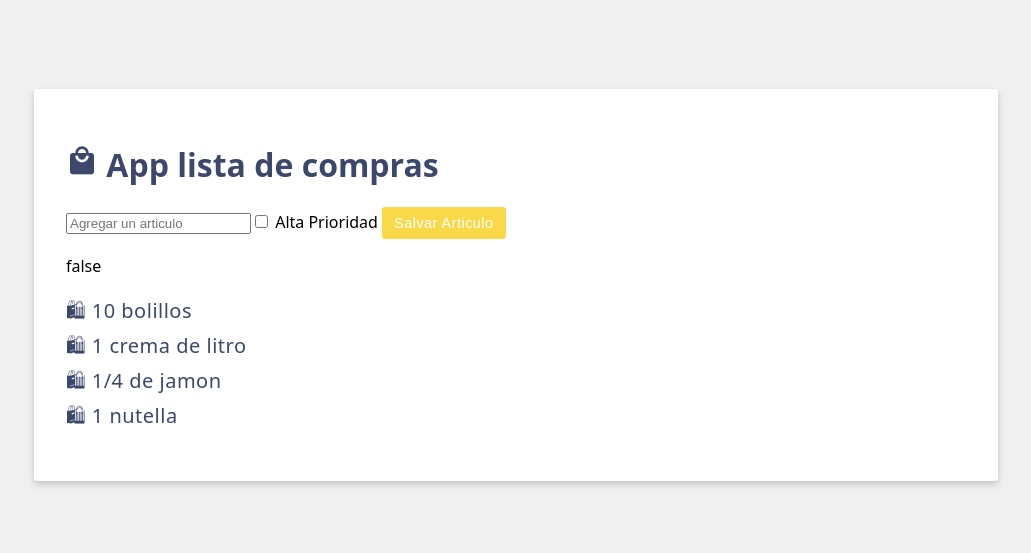
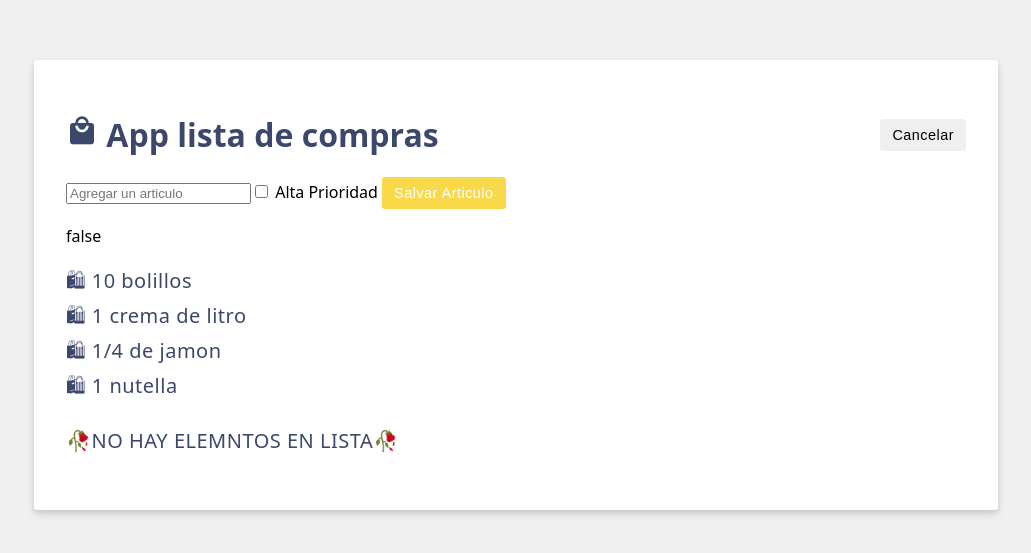
Before and after one commit to Uribe02/dadm__2024B, a Vue app: page / in a window 1280 px wide. Shown: the part 115-668 px from the top of the page, without its empty margins (124-1155 px from the left). Built offline with nearby package versions, Linux system fonts and the light colour scheme.

Commit message:
✨app colocando iperenlace

```diff
--- a/src/App.vue
+++ b/src/App.vue
@@ -17,19 +17,40 @@
   //limpia el imput
   newItem.value='';
 };
+//---formulario--
 const newItem = ref('');
 const newItemHighPriority = ref(false);
+const editing = ref(true);
+const activateEdition = (activate)=>{
+  editing.value=activate;
+};
 
 //metodos
 </script>
 
 <template>
+
+<div class="header">
   <h1>
    <i class="material-icons shopping-cart-icon">local_mall</i>
     {{ header }}
   </h1>
+  <button
+   v-if="editing"
+   class="btn"
+    @click="activateEdition(false)">
+    Cancelar
+  </button>
+  <button
+   v-else
+    class="btn btn-primary"
+    @click="activateEdition(true)">
+    Agregar Articulo
+  </button>
+  </div>
   <form
   class="add-item form"
+  v-if="editing"
    v-on:submit.prevent="seveItem">
   <input v-model="newItem" type="text" placeholder="Agregar un articulo" />
   <!--Caja de seleccion de Prioridad-->
@@ -51,6 +72,7 @@
   <ul>
     <li v-for="item in items" :key="item.id"> 🛍 {{  item.label }} </li>
   </ul>
+  <p V-if="items.length === 0">🥀NO HAY ELEMNTOS EN LISTA🥀 </p>
 </template>
 
 <style scoped>
```
